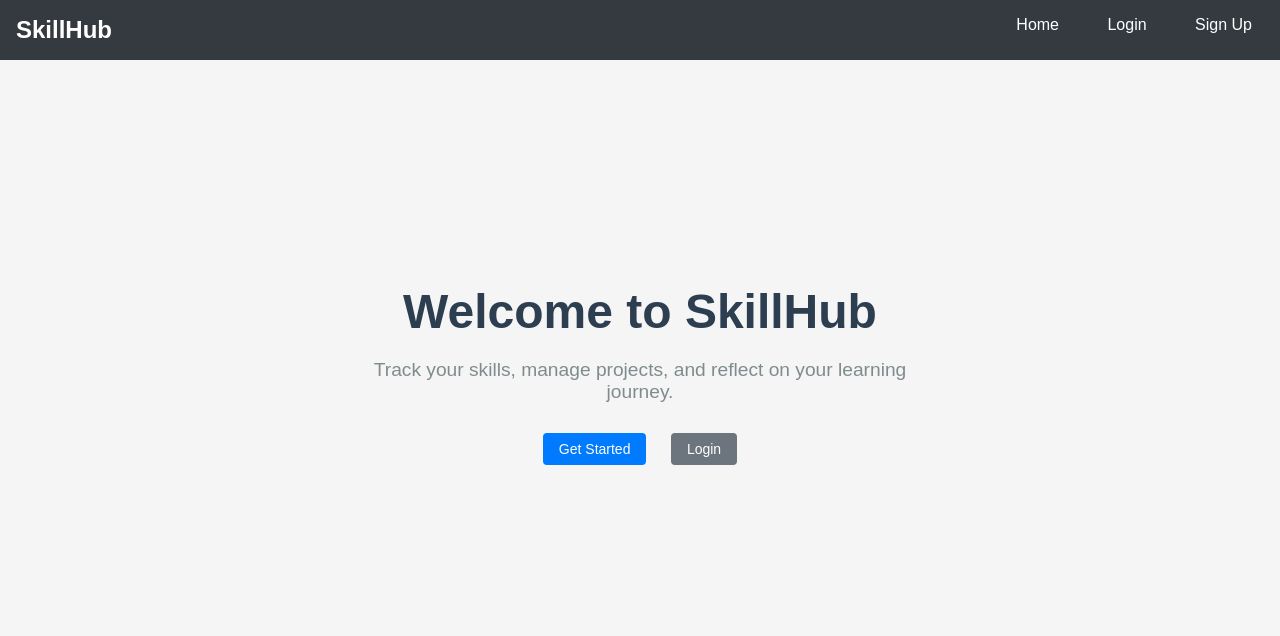
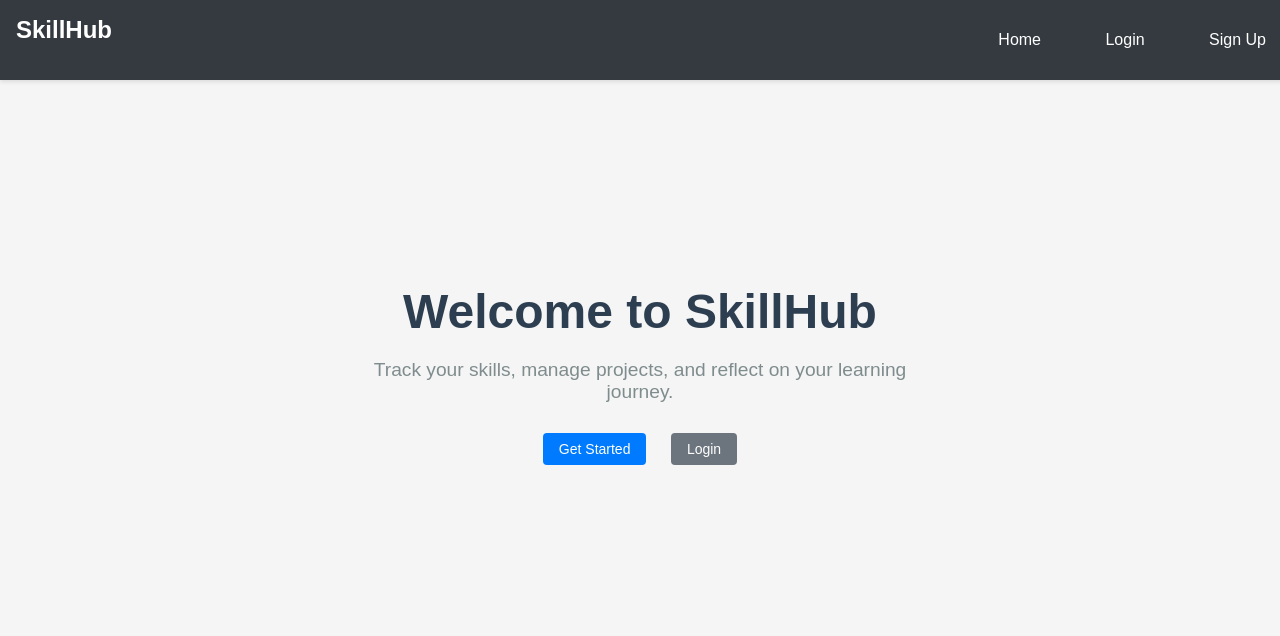
Before and after one commit to hayat-hani/Capstone-Project, a Django app: page / in a window 1280 px wide. Shown: the top 636 px of the page. Run offline with Django 5.2, Linux system fonts and the light colour scheme.

Commit message:
Fixed some styling

```diff
--- a/main_app/static/css/base.css
+++ b/main_app/static/css/base.css
@@ -3,38 +3,7 @@ body {
       margin: 0;
       padding: 0;
       background-color: #f5f5f5;
-  }
-
-  nav {
-      background-color: #333;
-      padding: 1rem;
-  }
-
-  nav h1 {
-      color: white;
-      margin: 0;
-      display: inline;
-  }
-
-  nav ul {
-      list-style: none;
-      margin: 0;
-      padding: 0;
-      float: right;
-  }
-
-  nav li {
-      display: inline;
-      margin-left: 1rem;
-  }
-
-  nav a {
-      color: white;
-      text-decoration: none;
-  }
-
-  nav a:hover {
-      color: #ddd;
+      padding-top: 80px;
   }
 
   main {
@@ -168,7 +137,7 @@ body {
       color: #7f8c8d;
   }
 
-  /* preview ssections */
+  /* preview sections */
   .preview-sections {
       display: grid;
       grid-template-columns: 1fr 1fr;
@@ -379,8 +348,15 @@ body {
    /* navigation styling */
   nav {
       background-color: #343a40;
-      padding: 1rem;
+      padding: 1rem ;
       margin-bottom: 20px;
+      position: fixed;
+      top: 0;
+      left: 0;
+      right: 0;
+      width: 100%;
+      z-index: 1000;
+      box-shadow: 0 2px 4px rgba(0,0,0,0.1);
   }
 
   nav h1 {
@@ -399,15 +375,16 @@ body {
 
   nav ul li {
       display: inline-block;
-      margin-left: 20px;
+      margin-left: 5;
   }
 
   nav ul li a {
       color: white;
       text-decoration: none;
-      padding: 8px 12px;
+      padding: 15px 30px;
       border-radius: 4px;
       transition: background-color 0.3s ease;
+      display: block;
   }
 
   nav ul li a:hover {
@@ -460,7 +437,7 @@ body {
       margin-top: 10px;
   }
 
-  /* skill and pproject actions */
+  /* skill and project actions */
   .skill-actions, .project-actions {
       display: flex;
       gap: 10px;
@@ -492,8 +469,7 @@ body {
    /* card for lists */
   .skills-grid, .projects-grid {
       display: grid;
-      grid-template-columns: repeat(auto-fill, minmax(300px,
-  1fr));
+      grid-template-columns: repeat(auto-fill, minmax(300px, 1fr));
       gap: 20px;
       margin: 20px 0;
   }
@@ -636,8 +612,7 @@ body {
   .empty-state {
       text-align: center;
       padding: 60px 20px;
-      background: linear-gradient(135deg, #f8f9fa 0%, #e9ecef
-  100%);
+      background: linear-gradient(135deg, #f8f9fa 0%, #e9ecef 100%);
       border-radius: 12px;
       margin: 40px 0;
   }
@@ -691,6 +666,7 @@ body {
       margin: 20px auto;
       max-width: 1200px;
       padding: 0 20px;
+      margin-top: 100px;
   }
 
   .alert {
```
